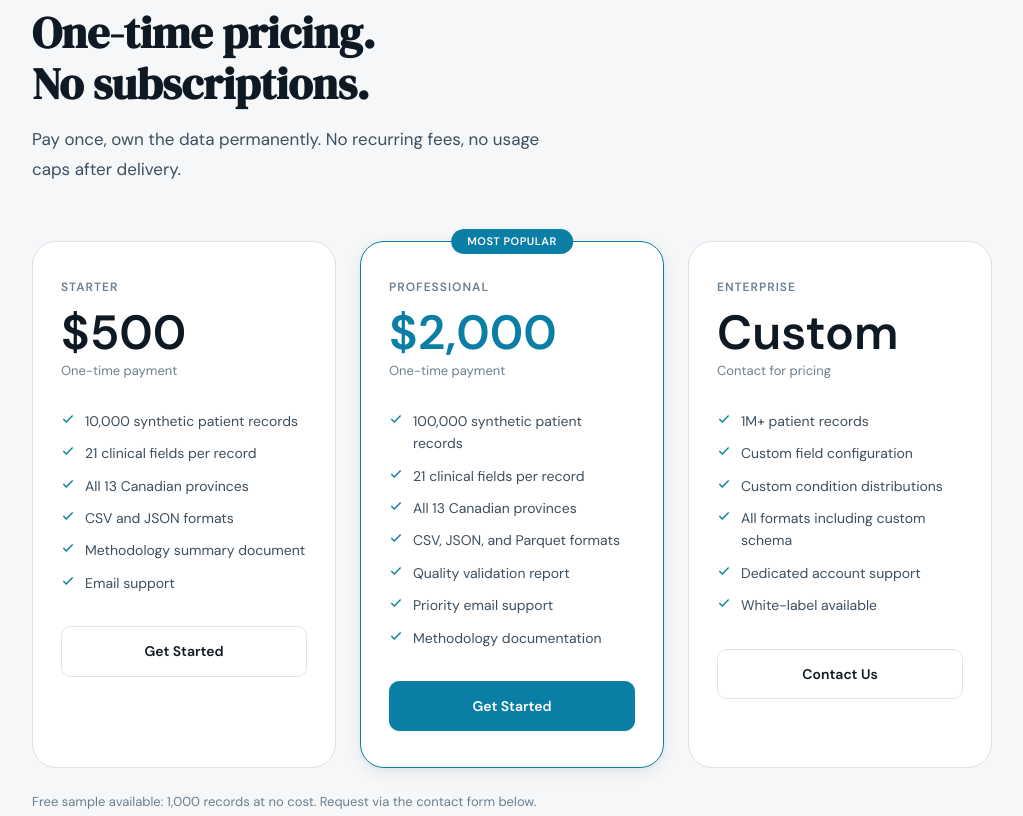
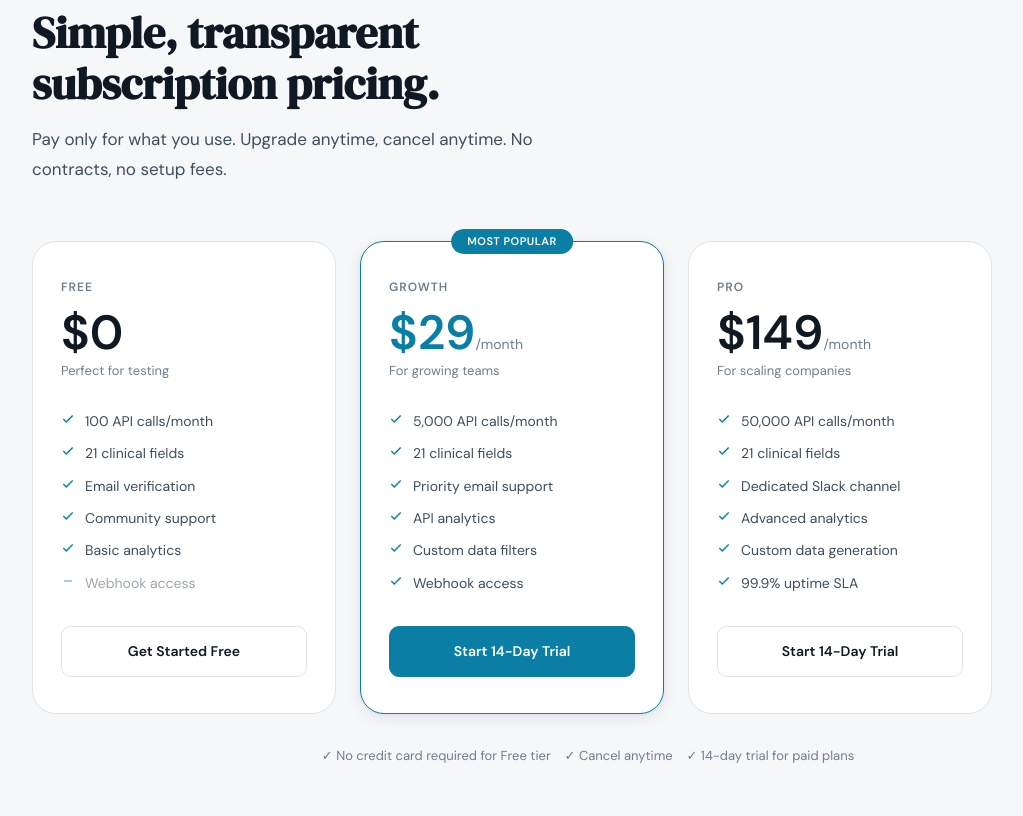
Before and after one commit to smart-vick/synthmed, a website: page index.html in a window 1280 px wide. Shown: the part 5840-6656 px from the top of the page, without its empty margins (52-1075 px from the left). Drawn offline with nearby package versions, Linux system fonts and the light colour scheme.

```diff
--- a/index.html
+++ b/index.html
@@ -793,55 +793,59 @@ footer{background:var(--ink);color:#fff;padding:64px 0 0;}
   <section id="pricing">
     <div class="container">
       <span class="section-label reveal">Pricing</span>
-      <h2 class="section-h2 reveal">One-time pricing.<br>No subscriptions.</h2>
-      <p class="section-lead reveal">Pay once, own the data permanently. No recurring fees, no usage caps after delivery.</p>
+      <h2 class="section-h2 reveal">Simple, transparent<br>subscription pricing.</h2>
+      <p class="section-lead reveal">Pay only for what you use. Upgrade anytime, cancel anytime. No contracts, no setup fees.</p>
       <div class="pricing-grid">
+        <!-- FREE TIER -->
         <div class="plan reveal reveal-delay-1">
-          <div class="plan-tier">Starter</div>
-          <div class="plan-price">$500</div>
-          <div class="plan-cycle">One-time payment</div>
+          <div class="plan-tier">Free</div>
+          <div class="plan-price">$0</div>
+          <div class="plan-cycle">Perfect for testing</div>
           <ul class="plan-list">
-            <li><svg width="14" height="14" viewBox="0 0 24 24" fill="none" stroke="currentColor" stroke-width="2.5"><polyline points="20 6 9 17 4 12"/></svg>10,000 synthetic patient records</li>
-            <li><svg width="14" height="14" viewBox="0 0 24 24" fill="none" stroke="currentColor" stroke-width="2.5"><polyline points="20 6 9 17 4 12"/></svg>21 clinical fields per record</li>
-            <li><svg width="14" height="14" viewBox="0 0 24 24" fill="none" stroke="currentColor" stroke-width="2.5"><polyline points="20 6 9 17 4 12"/></svg>All 13 Canadian provinces</li>
-            <li><svg width="14" height="14" viewBox="0 0 24 24" fill="none" stroke="currentColor" stroke-width="2.5"><polyline points="20 6 9 17 4 12"/></svg>CSV and JSON formats</li>
-            <li><svg width="14" height="14" viewBox="0 0 24 24" fill="none" stroke="currentColor" stroke-width="2.5"><polyline points="20 6 9 17 4 12"/></svg>Methodology summary document</li>
-            <li><svg width="14" height="14" viewBox="0 0 24 24" fill="none" stroke="currentColor" stroke-width="2.5"><polyline points="20 6 9 17 4 12"/></svg>Email support</li>
+            <li><svg width="14" height="14" viewBox="0 0 24 24" fill="none" stroke="currentColor" stroke-width="2.5"><polyline points="20 6 9 17 4 12"/></svg>100 API calls/month</li>
+            <li><svg width="14" height="14" viewBox="0 0 24 24" fill="none" stroke="currentColor" stroke-width="2.5"><polyline points="20 6 9 17 4 12"/></svg>21 clinical fields</li>
+            <li><svg width="14" height="14" viewBox="0 0 24 24" fill="none" stroke="currentColor" stroke-width="2.5"><polyline points="20 6 9 17 4 12"/></svg>Email verification</li>
+            <li><svg width="14" height="14" viewBox="0 0 24 24" fill="none" stroke="currentColor" stroke-width="2.5"><polyline points="20 6 9 17 4 12"/></svg>Community support</li>
+            <li><svg width="14" height="14" viewBox="0 0 24 24" fill="none" stroke="currentColor" stroke-width="2.5"><polyline points="20 6 9 17 4 12"/></svg>Basic analytics</li>
+            <li style="opacity:0.5;"><svg width="14" height="14" viewBox="0 0 24 24" fill="none" stroke="currentColor" stroke-width="2.5"><line x1="5" y1="12" x2="19" y2="12"/></svg>Webhook access</li>
           </ul>
-          <a href="#" class="plan-cta" onclick="initiateCheckout('starter');return false;">Get Started</a>
-        </div>
+          <a href="#" class="plan-cta" onclick="initiateCheckout('free');return false;">Get Started Free</a>
+        </div>
+
+        <!-- GROWTH TIER - FEATURED -->
         <div class="plan featured reveal reveal-delay-2">
           <div class="plan-badge">Most Popular</div>
-          <div class="plan-tier">Professional</div>
-          <div class="plan-price teal">$2,000</div>
-          <div class="plan-cycle">One-time payment</div>
+          <div class="plan-tier">Growth</div>
+          <div class="plan-price teal">$29<span style="font-size:14px;font-weight:400;color:var(--ink-3);">/month</span></div>
+          <div class="plan-cycle">For growing teams</div>
           <ul class="plan-list">
-            <li><svg width="14" height="14" viewBox="0 0 24 24" fill="none" stroke="currentColor" stroke-width="2.5"><polyline points="20 6 9 17 4 12"/></svg>100,000 synthetic patient records</li>
-            <li><svg width="14" height="14" viewBox="0 0 24 24" fill="none" stroke="currentColor" stroke-width="2.5"><polyline points="20 6 9 17 4 12"/></svg>21 clinical fields per record</li>
-            <li><svg width="14" height="14" viewBox="0 0 24 24" fill="none" stroke="currentColor" stroke-width="2.5"><polyline points="20 6 9 17 4 12"/></svg>All 13 Canadian provinces</li>
-            <li><svg width="14" height="14" viewBox="0 0 24 24" fill="none" stroke="currentColor" stroke-width="2.5"><polyline points="20 6 9 17 4 12"/></svg>CSV, JSON, and Parquet formats</li>
-            <li><svg width="14" height="14" viewBox="0 0 24 24" fill="none" stroke="currentColor" stroke-width="2.5"><polyline points="20 6 9 17 4 12"/></svg>Quality validation report</li>
+            <li><svg width="14" height="14" viewBox="0 0 24 24" fill="none" stroke="currentColor" stroke-width="2.5"><polyline points="20 6 9 17 4 12"/></svg>5,000 API calls/month</li>
+            <li><svg width="14" height="14" viewBox="0 0 24 24" fill="none" stroke="currentColor" stroke-width="2.5"><polyline points="20 6 9 17 4 12"/></svg>21 clinical fields</li>
             <li><svg width="14" height="14" viewBox="0 0 24 24" fill="none" stroke="currentColor" stroke-width="2.5"><polyline points="20 6 9 17 4 12"/></svg>Priority email support</li>
-            <li><svg width="14" height="14" viewBox="0 0 24 24" fill="none" stroke="currentColor" stroke-width="2.5"><polyline points="20 6 9 17 4 12"/></svg>Methodology documentation</li>
+            <li><svg width="14" height="14" viewBox="0 0 24 24" fill="none" stroke="currentColor" stroke-width="2.5"><polyline points="20 6 9 17 4 12"/></svg>API analytics</li>
+            <li><svg width="14" height="14" viewBox="0 0 24 24" fill="none" stroke="currentColor" stroke-width="2.5"><polyline points="20 6 9 17 4 12"/></svg>Custom data filters</li>
+            <li><svg width="14" height="14" viewBox="0 0 24 24" fill="none" stroke="currentColor" stroke-width="2.5"><polyline points="20 6 9 17 4 12"/></svg>Webhook access</li>
           </ul>
-          <a href="#" class="plan-cta primary" onclick="initiateCheckout('pro');return false;">Get Started</a>
-        </div>
+          <a href="#" class="plan-cta primary" onclick="initiateCheckout('growth');return false;">Start 14-Day Trial</a>
+        </div>
+
+        <!-- PRO TIER -->
         <div class="plan reveal reveal-delay-3">
-          <div class="plan-tier">Enterprise</div>
-          <div class="plan-price">Custom</div>
-          <div class="plan-cycle">Contact for pricing</div>
+          <div class="plan-tier">Pro</div>
+          <div class="plan-price">$149<span style="font-size:14px;font-weight:400;color:var(--ink-3);">/month</span></div>
+          <div class="plan-cycle">For scaling companies</div>
           <ul class="plan-list">
-            <li><svg width="14" height="14" viewBox="0 0 24 24" fill="none" stroke="currentColor" stroke-width="2.5"><polyline points="20 6 9 17 4 12"/></svg>1M+ patient records</li>
-            <li><svg width="14" height="14" viewBox="0 0 24 24" fill="none" stroke="currentColor" stroke-width="2.5"><polyline points="20 6 9 17 4 12"/></svg>Custom field configuration</li>
-            <li><svg width="14" height="14" viewBox="0 0 24 24" fill="none" stroke="currentColor" stroke-width="2.5"><polyline points="20 6 9 17 4 12"/></svg>Custom condition distributions</li>
-            <li><svg width="14" height="14" viewBox="0 0 24 24" fill="none" stroke="currentColor" stroke-width="2.5"><polyline points="20 6 9 17 4 12"/></svg>All formats including custom schema</li>
-            <li><svg width="14" height="14" viewBox="0 0 24 24" fill="none" stroke="currentColor" stroke-width="2.5"><polyline points="20 6 9 17 4 12"/></svg>Dedicated account support</li>
-            <li><svg width="14" height="14" viewBox="0 0 24 24" fill="none" stroke="currentColor" stroke-width="2.5"><polyline points="20 6 9 17 4 12"/></svg>White-label available</li>
+            <li><svg width="14" height="14" viewBox="0 0 24 24" fill="none" stroke="currentColor" stroke-width="2.5"><polyline points="20 6 9 17 4 12"/></svg>50,000 API calls/month</li>
+            <li><svg width="14" height="14" viewBox="0 0 24 24" fill="none" stroke="currentColor" stroke-width="2.5"><polyline points="20 6 9 17 4 12"/></svg>21 clinical fields</li>
+            <li><svg width="14" height="14" viewBox="0 0 24 24" fill="none" stroke="currentColor" stroke-width="2.5"><polyline points="20 6 9 17 4 12"/></svg>Dedicated Slack channel</li>
+            <li><svg width="14" height="14" viewBox="0 0 24 24" fill="none" stroke="currentColor" stroke-width="2.5"><polyline points="20 6 9 17 4 12"/></svg>Advanced analytics</li>
+            <li><svg width="14" height="14" viewBox="0 0 24 24" fill="none" stroke="currentColor" stroke-width="2.5"><polyline points="20 6 9 17 4 12"/></svg>Custom data generation</li>
+            <li><svg width="14" height="14" viewBox="0 0 24 24" fill="none" stroke="currentColor" stroke-width="2.5"><polyline points="20 6 9 17 4 12"/></svg>99.9% uptime SLA</li>
           </ul>
-          <a href="#" class="plan-cta" onclick="scrollToSection('contact');return false;">Contact Us</a>
-        </div>
-      </div>
-      <p style="font-size:13px;color:var(--ink-3);margin-top:24px;">Free sample available: 1,000 records at no cost. Request via the contact form below.</p>
+          <a href="#" class="plan-cta" onclick="initiateCheckout('pro');return false;">Start 14-Day Trial</a>
+        </div>
+      </div>
+      <p style="font-size:13px;color:var(--ink-3);margin-top:32px;text-align:center;">✓ No credit card required for Free tier &nbsp;&nbsp; ✓ Cancel anytime &nbsp;&nbsp; ✓ 14-day trial for paid plans</p>
     </div>
   </section>
 
```
Also changed, not shown: fly.toml (deleted, +0 -25 lines).
